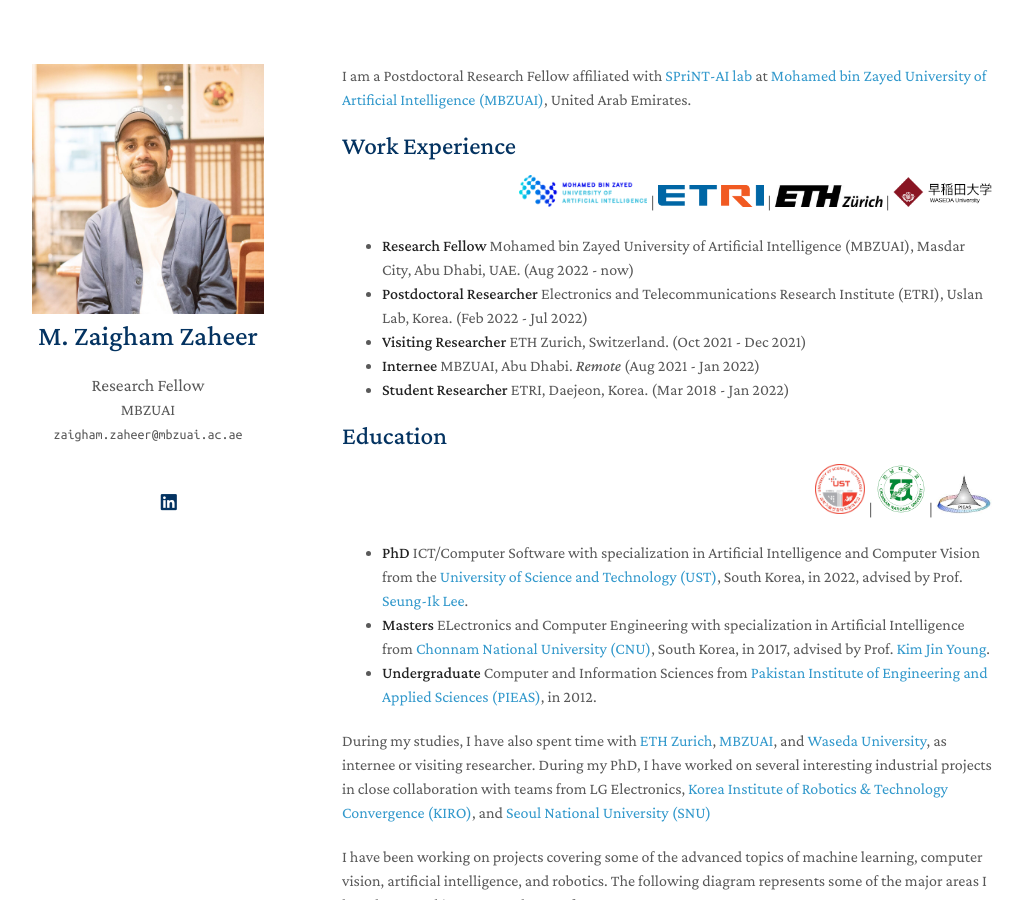
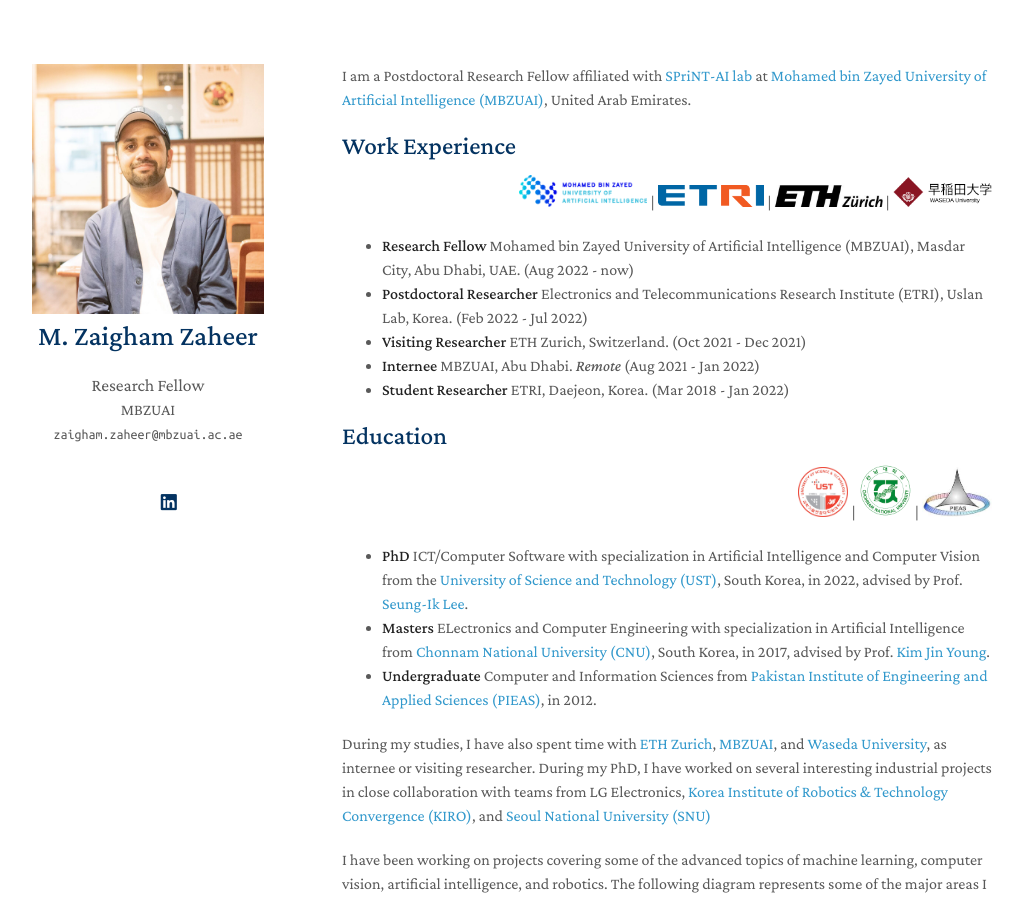
Before and after one commit to ZaighamZ/ZaighamZ.github.io, a Jekyll site: the page built from index.md, in a window 1280 px wide and 900 px high. Shown: the whole window, without its empty margins (128-1151 px from the left). Built offline with Jekyll 4.4.1, drawn with Linux system fonts in a browser that asks for light colours; nearby versions of some CDN libraries; a style sheet for code colours, icons or effects is not loaded.

Commit message:
Update index.md

```diff
--- a/index.md
+++ b/index.md
@@ -22,9 +22,9 @@ I am a Postdoctoral Research Fellow affiliated with [SPriNT-AI lab](https://www.
 
 
 ## Education
-<p align="right"> <img src="/assets/img/logos/ust_logo.jpg" width="50"> |
-<img src="/assets/img/logos/Chonnam_uni_logo.gif" width="50"> |
-<img src="/assets/img/logos/pieas_logo2.jfif" height="40"> </p>
+<p align="right"> <img src="/assets/img/logos/ust_logo.jpg" height="50"> |
+<img src="/assets/img/logos/Chonnam_uni_logo.gif" height="53"> |
+<img src="/assets/img/logos/pieas_logo2.jfif" height="50"> </p>
 
 
 - **PhD** ICT/Computer Software with specialization in Artificial Intelligence and Computer Vision from the [University of Science and Technology (UST)](www.ust.ac.kr/){:target="_blank"}, South Korea, in 2022, advised by Prof. [Seung-Ik Lee](https://sites.google.com/view/cvml-ust/professor?authuser=0/){:target="_blank"}.
```
